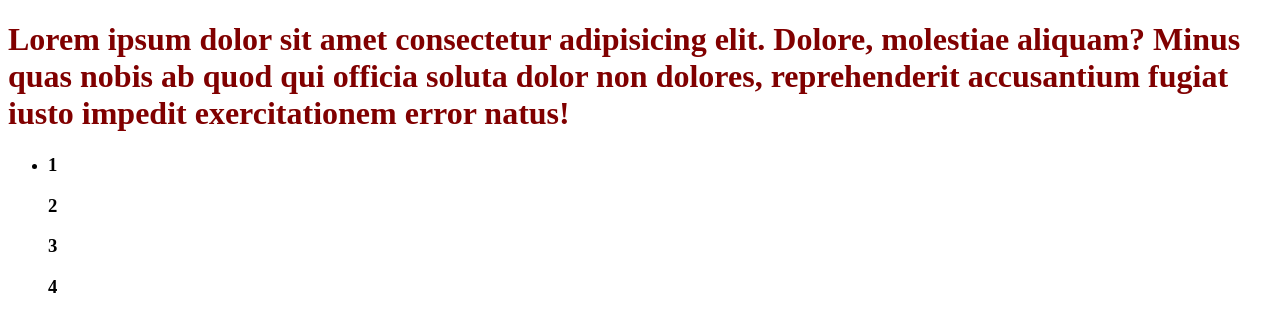
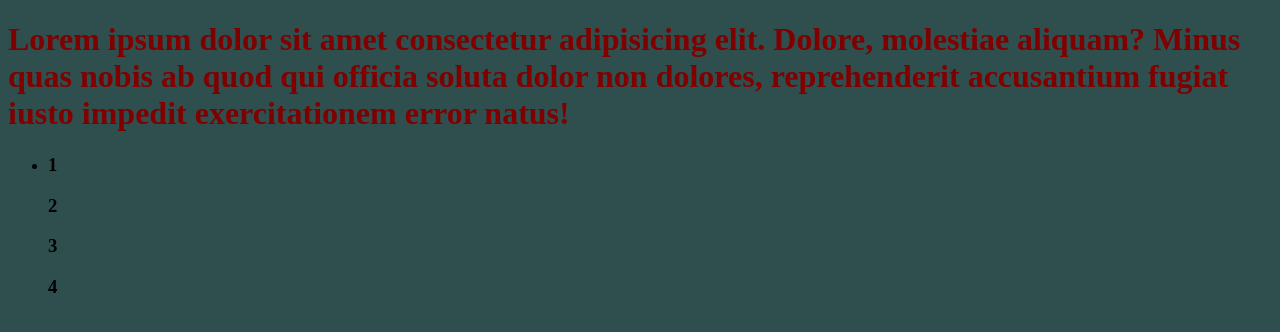
Before and after one commit to 1i-2022-Kacper-24/19.09.2024-Podstawy, a plain HTML site: page index.html in a window 1280 px wide. Drawn offline with Linux system fonts and the light colour scheme.

Commit message:
Changed Background Color

```diff
--- a/index.html
+++ b/index.html
@@ -6,7 +6,7 @@
     <meta name="viewport" content="width=device-width, initial-scale=1.0">
     <title>Podstawy</title>
 </head>
-<body>
+<body style="background-color: darkslategray;">
 
     <h1 style="color: maroon;">Lorem ipsum dolor sit amet consectetur adipisicing elit. Dolore, molestiae aliquam? Minus quas nobis ab quod qui officia soluta dolor non dolores, reprehenderit accusantium fugiat iusto impedit exercitationem error natus!</h1>
 
```
